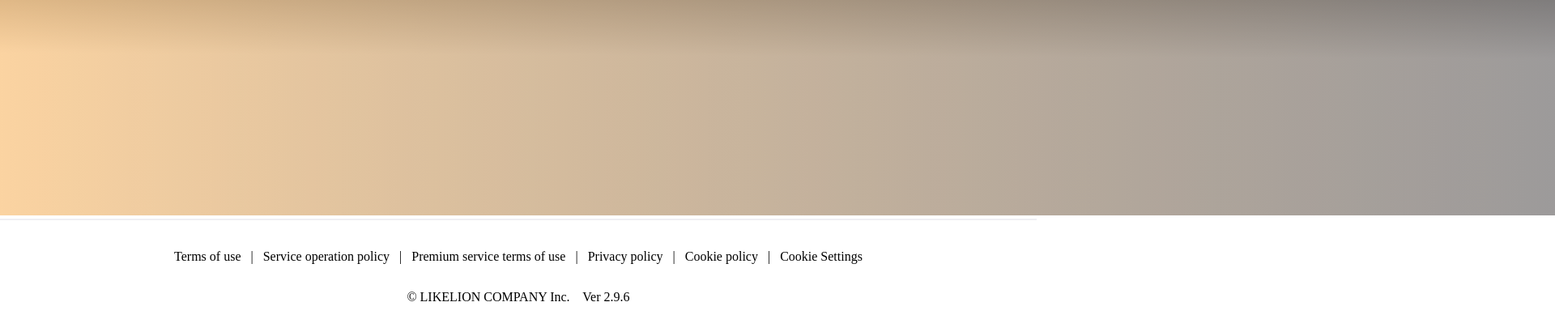
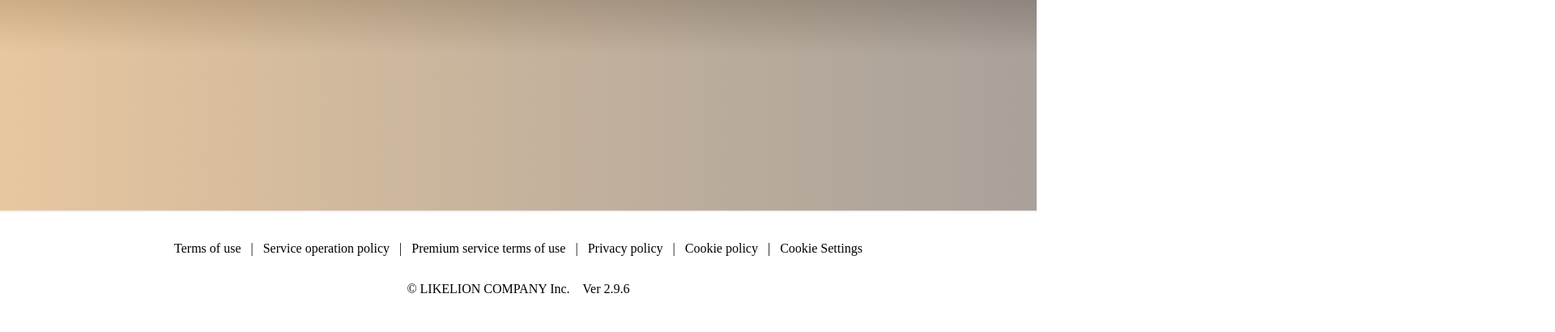
Before and after one commit to LikeLionToy1/toy-project, a React (Create React App) app in the folder artist-community/: page / in a window 1280 px wide. Shown: the top 410 px of the page at 81% size, 1920 px wide, since content can reach past the window. Built offline with nearby package versions, Linux system fonts and the light colour scheme; a web font is replaced by a local one.

Commit message:
배경 이미지 오류 해결

```diff
--- a/artist-community/src/pages/Body.jsx
+++ b/artist-community/src/pages/Body.jsx
@@ -1,16 +1,26 @@
 import React from "react";
-import { Row, Col } from "reactstrap";
 
 import styles from "../style/Body.css";
 import image from "../assets/feed-back.svg";
 
 const Body = () => {
   return (
-    <>
-      <div>
-        <img src={image} />
-      </div>
-    </>
+    // <>
+    //   <div>
+    //     <img src={image} />
+    //   </div>
+    // </>
+
+    <div
+      style={{
+        backgroundImage: `url(${image})`,
+        // backgroundSize: "100%",
+        backgroundPosition: "center",
+        backgroundRepeat: "no-repeat",
+        width: "100vw",
+        height: "260px",
+      }}
+    ></div>
   );
 };
 
```
